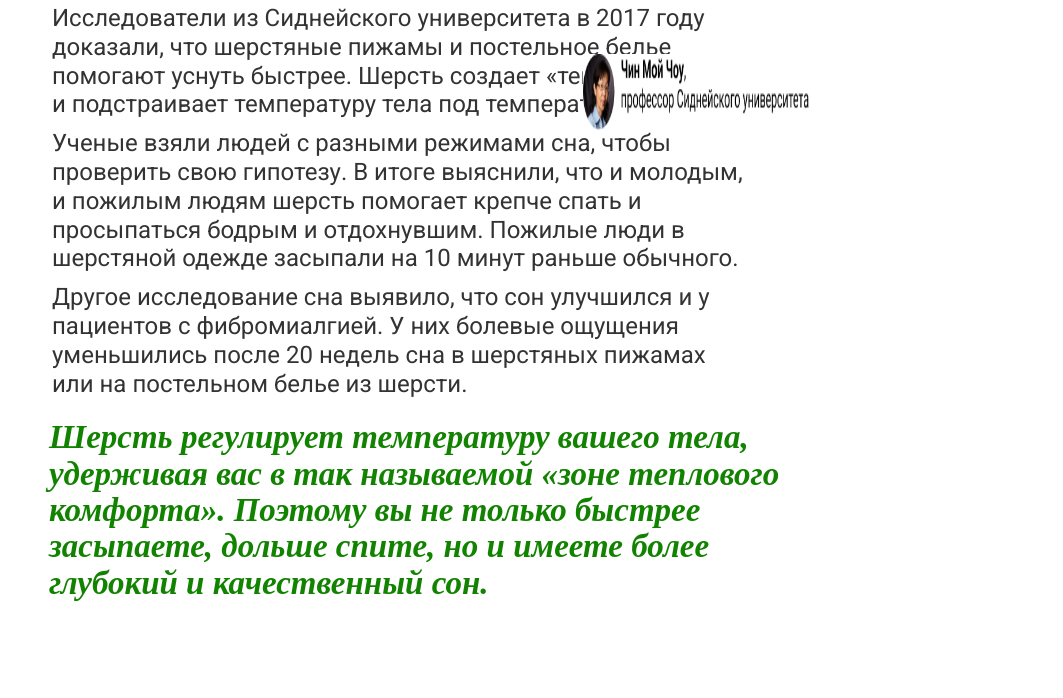
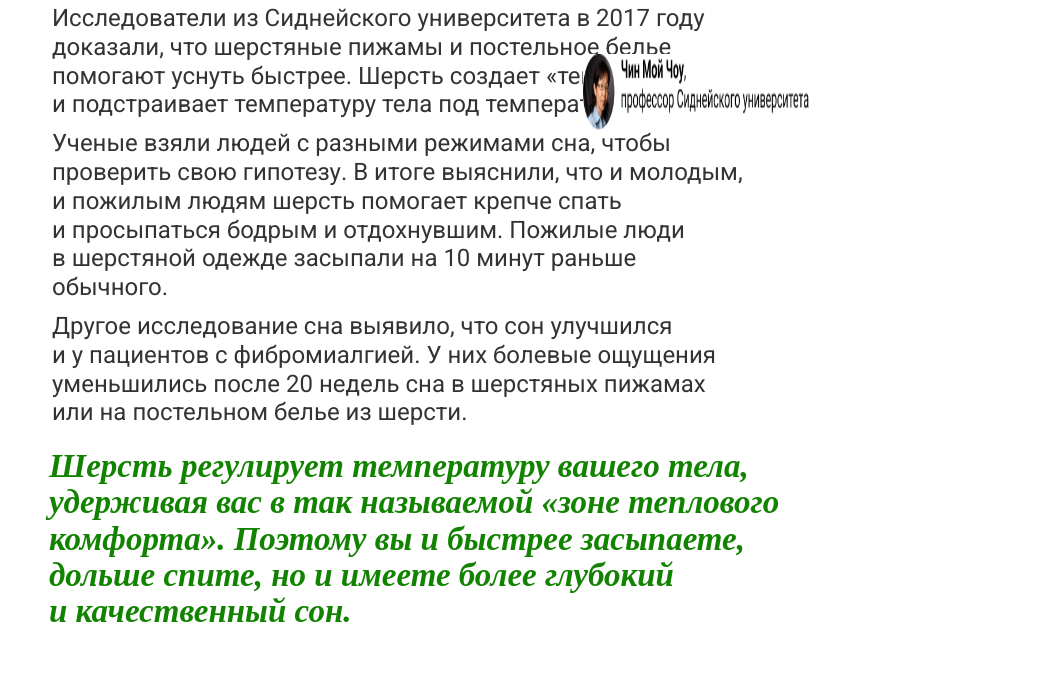
Before and after one commit to redasemenova/redasemenova.github.io, a plain HTML site: page index.html in a window 1280 px wide. Shown: the part 980-1678 px from the top of the page, without its empty margins (0-1063 px from the left). Drawn offline with Linux system fonts and the light colour scheme.

Commit message:
Update index.html

```diff
--- a/index.html
+++ b/index.html
@@ -84,14 +84,14 @@
             <div class="col-xs-9 sydn_p">
                 <p class=".sydn_p1">Исследователи из Сиднейского университета в 2017 году доказали, что шерстяные пижамы и постельное белье помогают уснуть быстрее. Шерсть создает «тепловой кокон» и подстраивает температуру тела под температуру комнаты.</p>
 
-                <p class=".sydn_p2">Ученые взяли людей с разными режимами сна, чтобы проверить свою гипотезу. В итоге выяснили, что и молодым, и пожилым людям шерсть помогает крепче спать и просыпаться бодрым и отдохнувшим. Пожилые люди в шерстяной одежде засыпали на 10 минут раньше обычного.</p>
+                <p class=".sydn_p2">Ученые взяли людей с разными режимами сна, чтобы проверить свою гипотезу. В итоге выяснили, что и&nbsp;молодым, и&nbsp;пожилым людям шерсть помогает крепче спать и&nbsp;просыпаться бодрым и&nbsp;отдохнувшим. Пожилые люди в&nbsp;шерстяной одежде засыпали на&nbsp;10&nbsp;минут раньше обычного.</p>
 
-                <p class=".sydn_p3">Другое исследование сна выявило, что сон улучшился и у пациентов с фибромиалгией. У них болевые ощущения уменьшились после 20 недель сна в шерстяных пижамах или на постельном белье из шерсти.</p>
+                <p class=".sydn_p3">Другое исследование сна выявило, что сон улучшился и&nbsp;у&nbsp;пациентов с фибромиалгией. У&nbsp;них&nbsp;болевые ощущения уменьшились после 20 недель сна в&nbsp;шерстяных пижамах или&nbsp;на&nbsp;постельном белье из&nbsp;шерсти.</p>
 
-                <p class="col-xs-11 cite">Шерсть регулирует температуру вашего тела, удерживая вас в так называемой «зоне теплового комфорта». Поэтому вы не только быстрее засыпаете, дольше спите, но и имеете более глубокий и качественный сон.</p>
+                <p class="col-xs-11 cite">Шерсть регулирует температуру вашего тела, удерживая вас в так называемой «зоне теплового комфорта». Поэтому вы и быстрее засыпаете, дольше спите, но и имеете более глубокий и&nbsp;качественный сон.</p>
             </div>
 
-            <img src="images/proffesor.jpg" class="words">
+            <div><img src="images/proffesor.jpg" class="words"></div>
 
         <div class="col-xs-2">
             <p>Влияние типа волокон пижамы на качество сна в теплых условиях окружающей среды, 2019</p>
```
